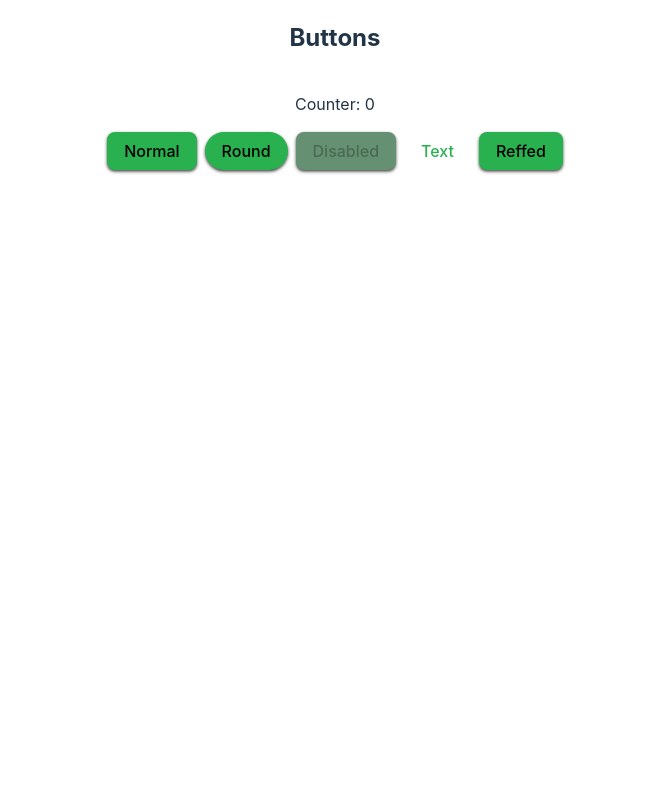
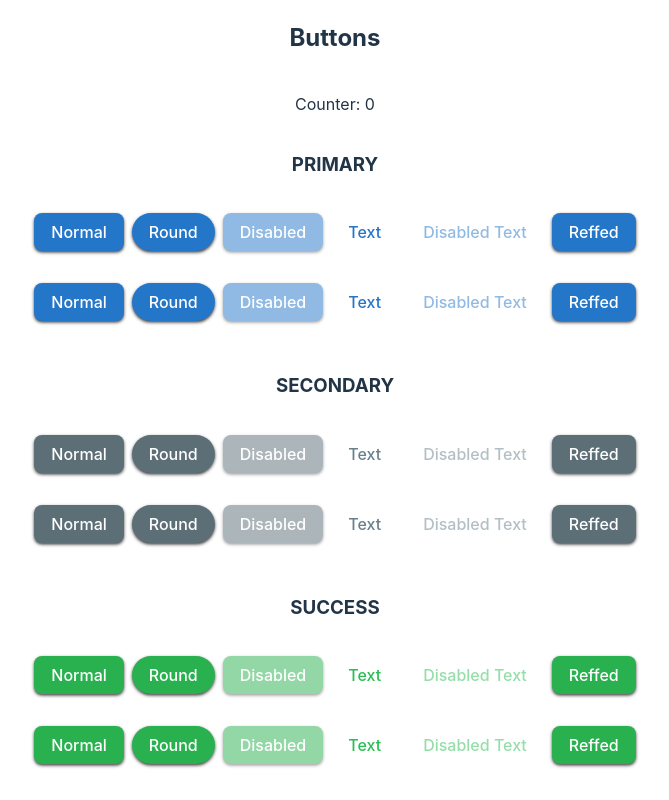
Before and after one commit to bartlomiejskorupski/react-component-library, a React (Vite) app: page / in a window 1280 px wide. Shown: the top 800 px of the page, without its empty margins (305-974 px from the left). Built offline with nearby package versions, Linux system fonts and the light colour scheme.

Commit message:
Button basic severities & test app buttons section

```diff
--- a/lib/components/Button/index.tsx
+++ b/lib/components/Button/index.tsx
@@ -7,10 +7,13 @@ import {
 } from 'react';
 import styles from './styles.module.css';
 
+type ButtonSeverity = 'primary' | 'secondary' | 'success' | 'danger' | 'info';
+
 type ButtonProps = {
   className?: string;
   round?: boolean;
   text?: boolean;
+  severity?: ButtonSeverity;
 } & PropsWithChildren &
   ButtonHTMLAttributes<HTMLButtonElement>;
 
@@ -19,11 +22,11 @@ const Button = memo(
     props: ButtonProps,
     ref: ForwardedRef<HTMLButtonElement>
   ) {
-    const { className, round, text, children, ...rest } = props;
+    const { className, round, text, severity, children, ...rest } = props;
 
     const classes = `${className ?? ''} ${styles.button} ${
       round ? styles.round : ''
-    } ${text ? styles.text : ''}`;
+    } ${text ? styles.text : ''} ${severity ? styles[severity] : ''}`;
     return (
       <button ref={ref} className={classes} {...rest}>
         {children}
--- a/lib/components/Button/styles.module.css
+++ b/lib/components/Button/styles.module.css
@@ -1,7 +1,36 @@
-:root {
-  --btn-bg-color: #29b14f;
-  --btn-pressed-bg-color: #2c8f48;
-  --btn-disabled-bg-color: #659071;
+.button {
+  --btn-color: rgb(255, 255, 255);
+  --btn-text-color: rgb(36, 118, 200);
+  --btn-bg-color: rgb(36, 118, 200);
+  --btn-pressed-bg-color: rgb(27, 89, 151);
+}
+
+.button.secondary {
+  --btn-color: rgb(255, 255, 255);
+  --btn-text-color: rgb(103, 129, 141);
+  --btn-bg-color: rgb(92, 111, 119);
+  --btn-pressed-bg-color: rgb(77, 92, 98);
+}
+
+.button.success {
+  --btn-color: rgb(255, 255, 255);
+  --btn-text-color: rgb(43, 190, 85);
+  --btn-bg-color: rgb(41, 177, 79);
+  --btn-pressed-bg-color: rgb(44, 143, 72);
+}
+
+.button.danger {
+  --btn-color: rgb(255, 255, 255);
+  --btn-text-color: rgb(218, 69, 61);
+  --btn-bg-color: rgb(218, 69, 61);
+  --btn-pressed-bg-color: rgb(184, 58, 51);
+}
+
+.button.info {
+  --btn-color: rgb(255, 255, 255);
+  --btn-text-color: rgb(138, 81, 185);
+  --btn-bg-color: rgb(138, 81, 185);
+  --btn-pressed-bg-color: rgb(106, 62, 142);
 }
 
 .button {
@@ -10,40 +39,46 @@
   font-weight: 500;
   font-family: inherit;
   background-color: var(--btn-bg-color);
+  color: var(--btn-color);
   cursor: pointer;
+  user-select: none;
   border: 1px solid transparent;
   border-radius: 0.5rem;
   box-shadow: 0rem 0.1rem 0.2rem rgba(0, 0, 0, 0.75);
 
   transition: transform 100ms;
 
-  &.round {
-    border-radius: 1.5rem;
-  }
-
-  &.text {
-    color: var(--btn-bg-color);
-    background-color: transparent;
-    box-shadow: none;
-  }
-
-  &.text:active {
-    color: var(--btn-pressed-bg-color);
-    background-color: transparent;
-  }
-
   &:hover,
-  &:focus {
+  &:focus-visible {
     transform: translate(0, -0.1rem);
   }
 
-  &:active {
+  &:active:not(:disabled) {
     background-color: var(--btn-pressed-bg-color);
     transform: none;
   }
 
   &:disabled {
-    background-color: var(--btn-disabled-bg-color);
-    transform: none;
+    opacity: 0.5;
   }
 }
+
+.button.round {
+  border-radius: 1.5rem;
+}
+
+.button.text {
+  color: var(--btn-text-color);
+  background-color: transparent;
+  box-shadow: none;
+}
+
+.button.text:active:not(:disabled) {
+  color: var(--btn-pressed-bg-color);
+  background-color: transparent;
+}
+
+.button:disabled {
+  transform: none;
+  cursor: default;
+}
--- a/src/App.css
+++ b/src/App.css
@@ -11,3 +11,11 @@
   flex-wrap: wrap;
   justify-content: center;
 }
+
+.light {
+  background-color: white;
+}
+
+.pad {
+  padding: 1rem;
+}
--- a/src/App.tsx
+++ b/src/App.tsx
@@ -1,6 +1,6 @@
+import { Fragment, useCallback, useRef, useState } from 'react';
+import { Button } from '../lib';
 import './App.css';
-import { Button } from '../lib';
-import { useCallback, useRef, useState } from 'react';
 
 function App() {
   const [counter, setCounter] = useState(0);
@@ -16,25 +16,68 @@ function App() {
     setCounter((p) => p + 1);
   }, []);
 
+  const severities = [
+    'primary',
+    'secondary',
+    'success',
+    'danger',
+    'info',
+  ] as const;
+
+  const buttonCases = [
+    { label: 'Normal' },
+    { label: 'Round', round: true },
+    { label: 'Disabled', disabled: true },
+    { label: 'Text', text: true },
+    { label: 'Disabled Text', disabled: true, text: true },
+  ];
+
   return (
     <section id="buttons-section">
       <h2>Buttons</h2>
       <span>Counter: {counter}</span>
-      <div className="buttons-flex">
-        <Button onClick={handleButtonClick}>Normal</Button>
-        <Button onClick={handleButtonClick} round>
-          Round
-        </Button>
-        <Button disabled onClick={handleButtonClick}>
-          Disabled
-        </Button>
-        <Button onClick={handleButtonClick} text>
-          Text
-        </Button>
-        <Button ref={reffedRef} onClick={handleReffedClick}>
-          Reffed
-        </Button>
-      </div>
+
+      {severities.map((s) => (
+        <Fragment key={s}>
+          <h3>{s.toLocaleUpperCase()}</h3>
+          <div className="buttons-flex">
+            {buttonCases.map((c) => {
+              const { label, ...rest } = c;
+              return (
+                <Button
+                  key={c.label}
+                  onClick={handleButtonClick}
+                  {...rest}
+                  severity={s}
+                >
+                  {label}
+                </Button>
+              );
+            })}
+            <Button ref={reffedRef} onClick={handleReffedClick} severity={s}>
+              Reffed
+            </Button>
+          </div>
+          <div className="buttons-flex light pad">
+            {buttonCases.map((c) => {
+              const { label, ...rest } = c;
+              return (
+                <Button
+                  key={c.label}
+                  onClick={handleButtonClick}
+                  {...rest}
+                  severity={s}
+                >
+                  {label}
+                </Button>
+              );
+            })}
+            <Button ref={reffedRef} onClick={handleReffedClick} severity={s}>
+              Reffed
+            </Button>
+          </div>
+        </Fragment>
+      ))}
     </section>
   );
 }
```
